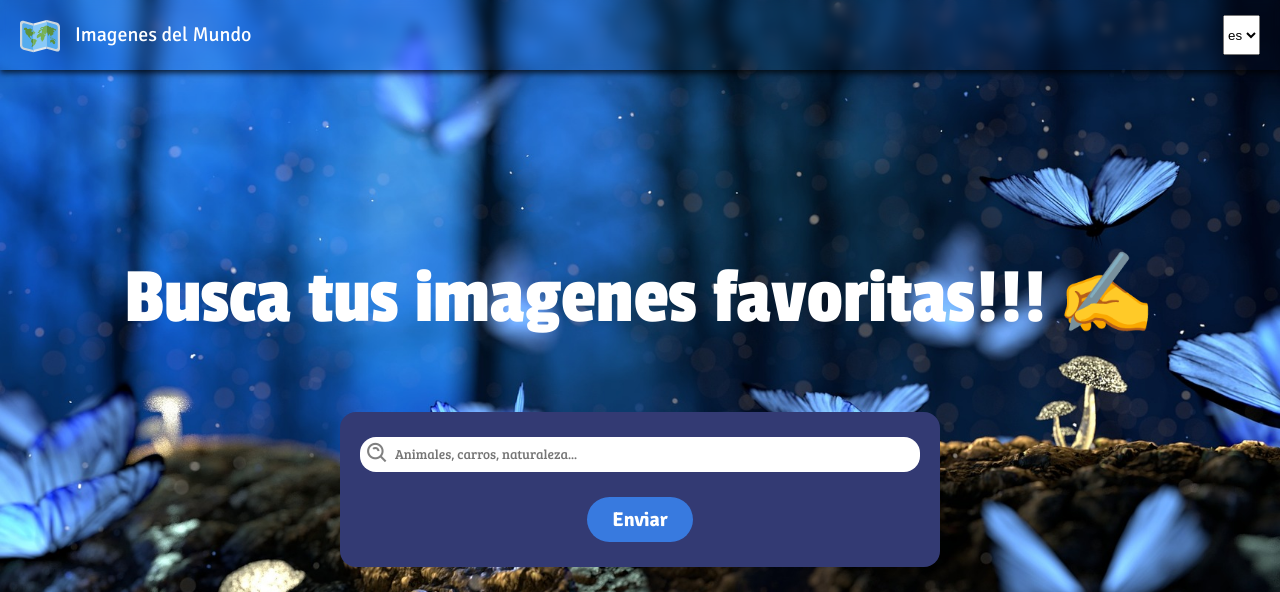
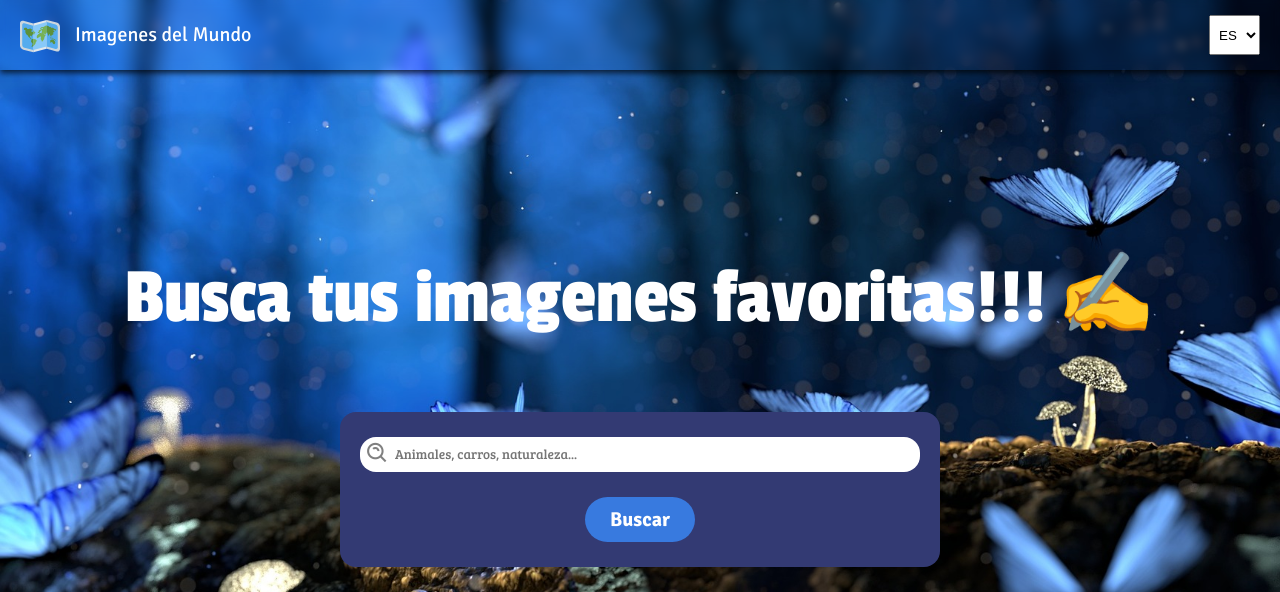
Before and after one commit to ernesto-1998/prueba-frontend-alegra, a Vue app: page / in a window 1280 px wide. Shown: the top 592 px of the page. Built offline with nearby package versions, Linux system fonts and the light colour scheme; no server answers.

Commit message:
Internationalization ready, English and Spanish language available

```diff
--- a/package.json
+++ b/package.json
@@ -16,6 +16,7 @@
     "pinia": "^2.1.7",
     "sweetalert2": "^11.10.5",
     "vue": "^3.4.15",
+    "vue-i18n": "9",
     "vue-router": "^4.2.5"
   },
   "devDependencies": {
--- a/src/components/TheHeader.vue
+++ b/src/components/TheHeader.vue
@@ -4,15 +4,19 @@
       <base-icon :size="40" :icon-name="'logo'" />
       <span> Imagenes del Mundo </span>
     </div>
-    <select name="" id="">
-      <option value="es">es</option>
-      <option value="en">en</option>
+    <select v-model="selectValue" @change="() => $i18n.locale = selectValue">
+      <option>ES</option>
+      <option>EN</option>
     </select>
   </header>
 </template>
 
 <script setup>
+import { ref } from 'vue';
 import BaseIcon from './icons/BaseIcon.vue'
+
+let selectValue = ref("ES")
+
 </script>
 
 <style scoped>
@@ -34,6 +38,10 @@ header {
   -moz-box-shadow: 1px 2px 4px 1px rgba(0, 0, 0, 0.75);
 }
 
+select {
+  padding: 5px;
+}
+
 .logo {
   display: flex;
   align-items: center;
--- a/src/components/general/BaseButton.vue
+++ b/src/components/general/BaseButton.vue
@@ -8,7 +8,7 @@
 const props = defineProps({
   label: {
     type: String,
-    default: 'Enviar'
+    default: 'Search'
   }
 })
 </script>
--- a/src/components/home/SearchForm.vue
+++ b/src/components/home/SearchForm.vue
@@ -3,9 +3,9 @@
     <form onsubmit="event.preventDefault()">
       <div class="input-wrapper">
         <i class="bx bx-search-alt bx-sm"></i>
-        <input type="text" placeholder="Animales, carros, naturaleza..." v-model="inputValue" />
+        <input type="text" :placeholder="$t('search-input-placeholder')" v-model="inputValue" />
       </div>
-      <base-button :label="'Enviar'" @click-submit="sendValue" />
+      <base-button :label="$t('button-submit')" @click-submit="sendValue" />
     </form>
   </div>
 </template>
@@ -13,21 +13,23 @@
 <script setup>
 import { ref } from 'vue'
 import { useRouter } from 'vue-router'
+import {useI18n} from "vue-i18n";
 
 import BaseButton from '@/components/general/BaseButton.vue'
 import alerts from '@/helpers/alerts'
 
+const i18n = useI18n();
 const router = useRouter()
 
 let inputValue = ref('')
 
 const sendValue = () => {
-  if (inputValue.value === '') {
-    alerts.fail('Error', 'Debes introducir una palabra para buscar...')
+  if (inputValue.value.trim() === '' || inputValue.value === null) {
+    alerts.fail(i18n.t('error'), i18n.t('search-input-validation'))
   } else {
     router.push({
       name: 'images',
-      params: { key: inputValue.value }
+      params: { key: inputValue.value.trim() }
     })
   }
 }
--- /dev/null
+++ b/src/locale/en.json
@@ -0,0 +1,7 @@
+{
+    "search-home-title": "Search your favorite photos!!!",
+    "search-input-placeholder": "Animals, cars, nature...",
+    "search-input-validation": "You must introduce a word to search...",
+    "button-submit": "Search",
+    "error": "ERROR"
+}
--- /dev/null
+++ b/src/locale/es.json
@@ -0,0 +1,7 @@
+{
+    "search-home-title": "Busca tus imagenes favoritas!!!",
+    "search-input-placeholder": "Animales, carros, naturaleza...",
+    "search-input-validation": "Debes introducir una palabra para buscar...",
+    "button-submit": "Buscar",
+    "error": "ERROR"
+}
--- /dev/null
+++ b/src/locale/index.js
@@ -0,0 +1,15 @@
+import { createI18n } from 'vue-i18n'
+
+import EN from "./en.json";
+import ES from "./es.json";
+
+const i18n = createI18n({
+    locale: "ES",
+    legacy: false,
+  messages: {
+    EN: EN,
+    ES: ES,
+  }
+})
+
+export default i18n
--- a/src/main.js
+++ b/src/main.js
@@ -5,10 +5,12 @@ import { createPinia } from 'pinia'
 
 import App from './App.vue'
 import router from './router'
+import i18n from './locale'
 
 const app = createApp(App)
 
 app.use(createPinia())
 app.use(router)
+app.use(i18n)
 
 app.mount('#app')
--- a/src/views/HomeView.vue
+++ b/src/views/HomeView.vue
@@ -1,6 +1,6 @@
 <template>
   <main>
-    <search-title :text="'Busca tus imagenes favoritas!!!'" />
+    <search-title :text="$t('search-home-title')" />
     <search-form />
   </main>
 </template>
```
Also changed, not shown: 1 other file (tests, documents, lock files or other folders).
